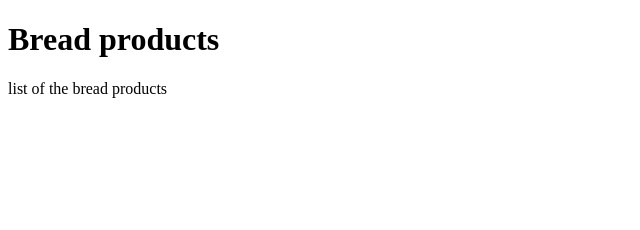
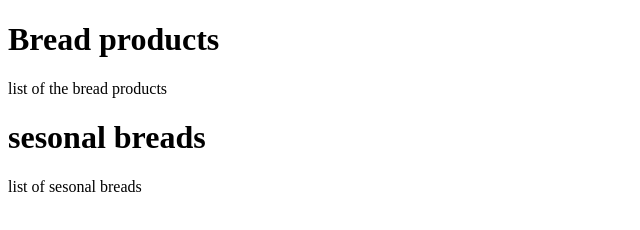
Before and after one commit to yasaswimandava/com.bread.demo, a plain HTML site: page WebContent/index01html.html in a window 1280 px wide. Shown: the whole page, without its empty margins (0-640 px from the left). Drawn offline with Linux system fonts and the light colour scheme.

Commit message:
added sesonal breads

```diff
--- a/WebContent/index01html.html
+++ b/WebContent/index01html.html
@@ -7,6 +7,8 @@
 <body>
 <h1>Bread products</h1>
 <p>list of the bread products</p>
+<h1>sesonal breads</h1>
+  <p>list of sesonal breads</p>
 
 </body>
 </html>
```
